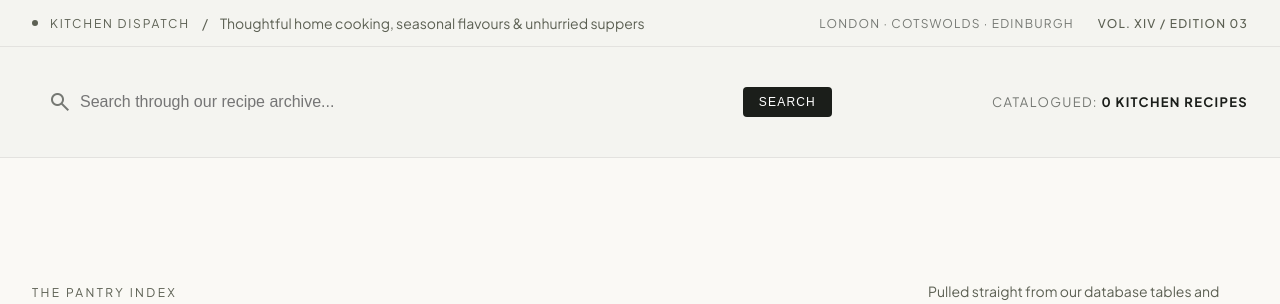
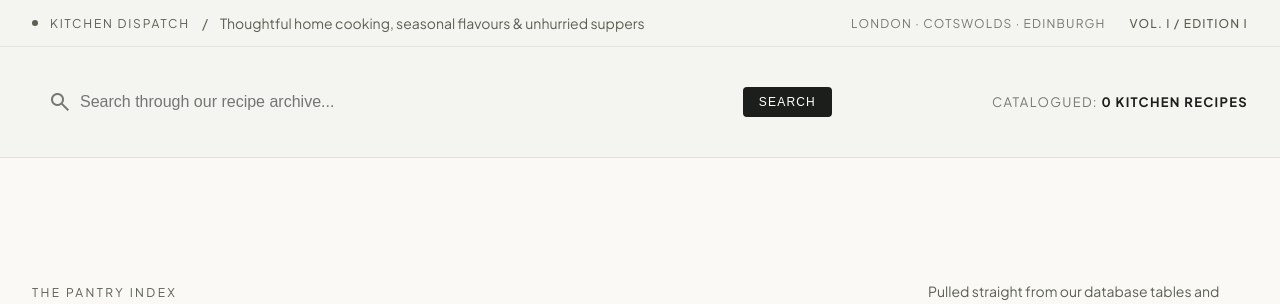
Before and after one commit to bdc-gh/CSCK543-end-of-module-assessment, a PHP site: page / in a window 1280 px wide. Shown: the part 80-384 px from the top of the page. Run offline with PHP 8.4, Linux system fonts and the light colour scheme; data that the repository does not hold is empty.

Commit message:
Updaed index.php volume and edition numbering

```diff
--- a/index.php
+++ b/index.php
@@ -40,7 +40,7 @@ include __DIR__ . '/includes/header.php';
     </div>
     <div style="display: flex; gap: 1.5rem; font-size: 0.75rem; text-transform: uppercase; letter-spacing: 0.1em;">
         <span style="color: var(--outline);">London · Cotswolds · Edinburgh</span>
-        <span style="font-weight: 500;">Vol. XIV / Edition 03</span>
+        <span style="font-weight: 500;">Vol. I / Edition I</span>
     </div>
 </div>
 
```
